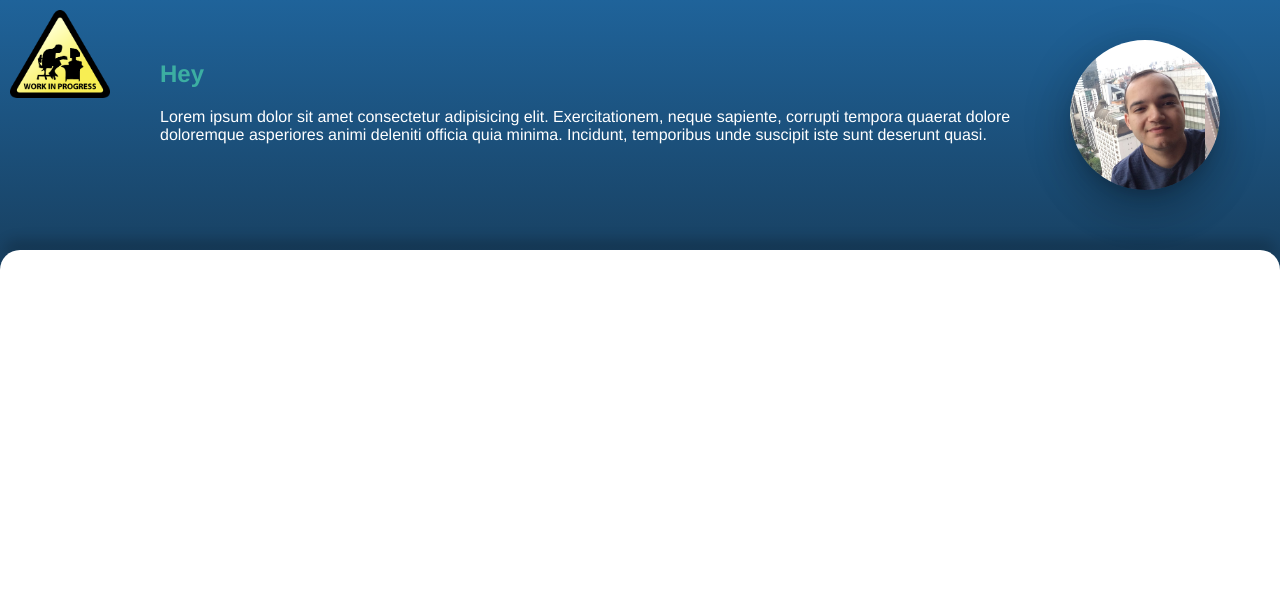
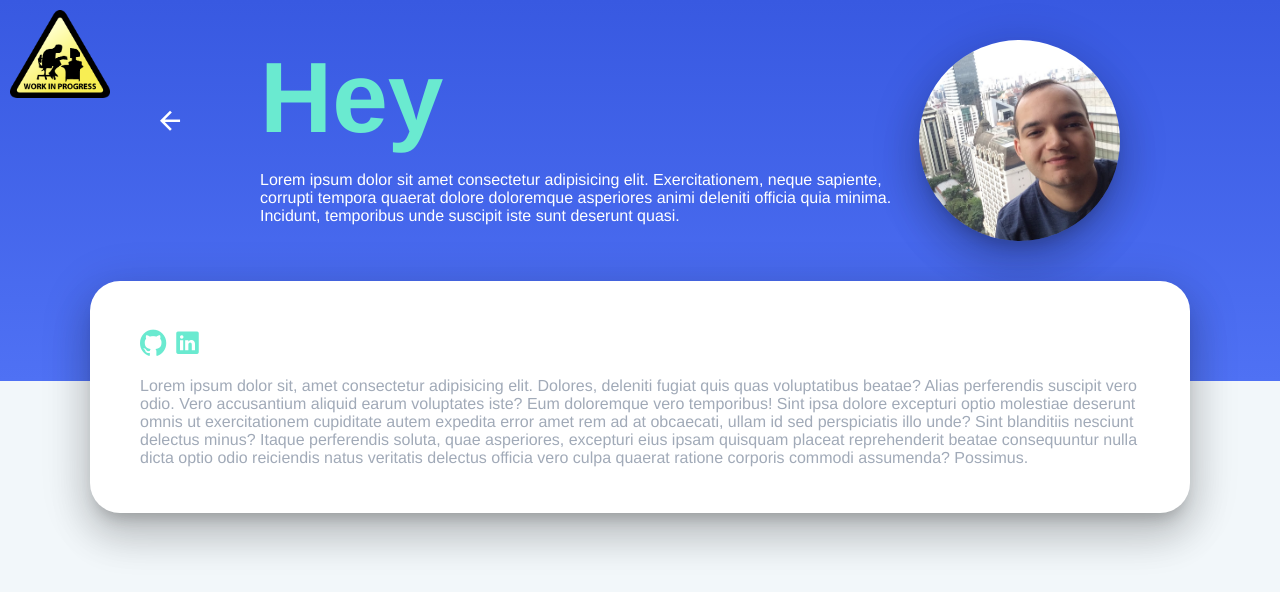
Before and after one commit to douglasgabriel/gh-pages-vue, a Vue app: page /#/about in a window 1280 px wide. Shown: the top 592 px of the page. Built offline with nearby package versions, Linux system fonts and the light colour scheme.

Commit message:
Stylizing main content of AboutPage

```diff
--- a/src/App.vue
+++ b/src/App.vue
@@ -31,6 +31,7 @@ html, body, #app {
   width: 100%;
   height: 100%;
   margin: 0;
+  background-color: #F2F7FA;
 }
 
 #app {
--- a/src/assets/style/layouts/default-page-layout.scss
+++ b/src/assets/style/layouts/default-page-layout.scss
@@ -1,7 +1,6 @@
 .default-page-layout {
   header {
-    background-color: antiquewhite;
-    padding-bottom: 40px;
+    padding-bottom: 100px;
 
     .left-actions {
       padding: 20px;
@@ -10,7 +9,7 @@
     }
 
     .content {
-      max-width: 1200px;
+      max-width: 1000px;
       margin: 0 auto;
     }
   }
@@ -18,17 +17,14 @@
   main {
     background-color: white;
     position: relative;
+    bottom: 100px;
+    border-radius: 30px;
+    max-width: 1000px;
+    margin: 0 auto;
+    padding: 30px 50px;
+  }
 
-    &:before {
-      content: "";
-      background-color: white;
-      height: 20px;
-      display: block;
-      position: relative;
-      bottom: 20px;
-      border-top-left-radius: 20px;
-      border-top-right-radius: 20px;
-      box-shadow: 0 -13px 13px -3px rgba(0, 0, 0, 0.2);
-    }
+  footer {
+    min-height: 300px;
   }
 }
--- a/src/pages/about/AboutPage.vue
+++ b/src/pages/about/AboutPage.vue
@@ -4,7 +4,7 @@
       <div class="content row">
         <section class="left-actions column">
           <a href="/#/">
-            <i class="icon ion-ios-arrow-back"></i>
+            <i class="icon ion-md-arrow-back"></i>
           </a>
         </section>
         <section class="content column">
@@ -19,7 +19,27 @@
       </div>
     </header>
 
-    <main></main>
+    <main class="z-depth-5">
+      <div class="content">
+        <section class="social-links">
+          <ul>
+            <li>
+              <i class="icon ion-logo-github"></i>
+            </li>
+            <li>
+              <i class="icon ion-logo-linkedin"></i>
+            </li>
+          </ul>
+        </section>
+        <section class="cover-letter">
+          <p>
+            Lorem ipsum dolor sit, amet consectetur adipisicing elit. Dolores, deleniti fugiat quis quas voluptatibus beatae? Alias perferendis suscipit vero odio. Vero accusantium aliquid earum voluptates iste? Eum doloremque vero temporibus!
+            Sint ipsa dolore excepturi optio molestiae deserunt omnis ut exercitationem cupiditate autem expedita error amet rem ad at obcaecati, ullam id sed perspiciatis illo unde? Sint blanditiis nesciunt delectus minus?
+            Itaque perferendis soluta, quae asperiores, excepturi eius ipsam quisquam placeat reprehenderit beatae consequuntur nulla dicta optio odio reiciendis natus veritatis delectus officia vero culpa quaerat ratione corporis commodi assumenda? Possimus.
+          </p>
+        </section>
+      </div>
+    </main>
 
     <footer></footer>
   </div>
@@ -39,7 +59,7 @@ export default {
 
 <style scoped lang="scss">
 header {
-  background: linear-gradient(#1f639a, #183f5f);
+  background: linear-gradient(#3859e1, #4f71f4);
   color: white;
 
   a {
@@ -50,12 +70,13 @@ header {
     padding: 20px;
 
     h1 {
-      color: #3caea2;
+      color: #6aead0;
+      font-size: 100px;
+      display: inline;
     }
 
     .me {
-      width: 150px;
-      height: 150px;
+      width: 201px;
 
       background-position: center;
       background-position-x: -65px;
@@ -65,4 +86,25 @@ header {
     }
   }
 }
+
+main {
+  .content {
+    color: #a1aab8;
+
+    .social-links {
+      color: #6aead0;
+
+      ul {
+        padding: 0;
+
+        li {
+          font-size: 30px;
+          list-style: none;
+          display: inline-block;
+          margin-right: 10px;
+        }
+      }
+    }
+  }
+}
 </style>
```
